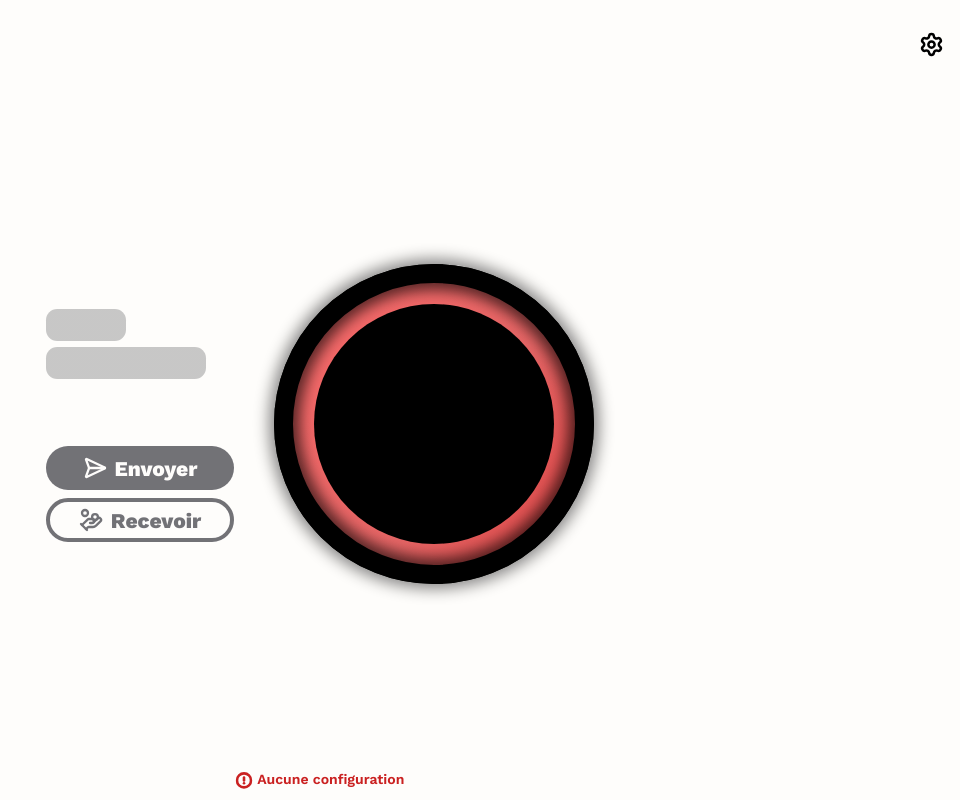
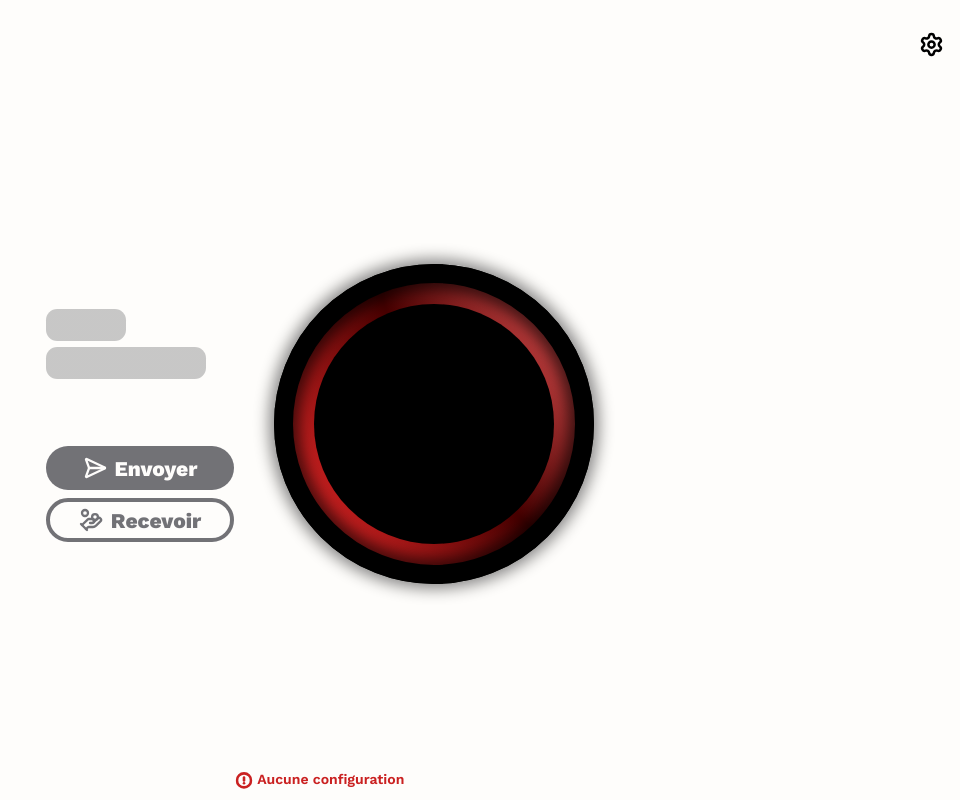
Before and after one commit to jean-voila/nexium, a SvelteKit app in the folder client/: page / in a window 1280 px wide. Shown: the whole page, without its empty margins (320-1280 px from the left). Built offline with nearby package versions, Linux system fonts and the light colour scheme.

Commit message:
changed colors

```diff
--- a/client/src/app.css
+++ b/client/src/app.css
@@ -162,23 +162,30 @@ body {
 }
 
 .cercle {
-    background: linear-gradient(124deg, #ff2400, #e81d1d, #e8b71d, #e3e81d, #1de840, #1ddde8, #2b1de8, hsl(295, 100%, 48%), #dd00f3);
+    background: radial-gradient(circle, #ff2400, #ff4a4a, #e8b71d, #e3e81d, #1de840, #1ddde8, #4f7bff, hsl(295, 100%, 48%), #dd00f3);
     background-size: 360% 360%;
     box-shadow: inset 0px 0px 14px 22px rgba(0, 0, 0, 0.63);
-    -webkit-animation: rainbow 9s ease infinite;
-    -z-animation: rainbow 9s ease infinite;
-    -o-animation: rainbow 9s ease infinite;
-    animation: rainbow 9s ease infinite;
+    animation: rainbow 20s linear infinite, rotate-bg 20s linear infinite;
+}
+
+@keyframes rotate-bg {
+    0% {
+        transform: rotate(0deg);
+    }
+
+    100% {
+        transform: rotate(360deg);
+    }
 }
 
 .cercle-disabled {
-    background: linear-gradient(124deg, #ff0000, #ff3636, #ff6b6b, #e56565, #da2424, #6c0c0c);
+    background: radial-gradient(circle, #6c0c0c, #940909, #d14747, #470000, #da2424, #6c0c0c);
     background-size: 360% 360%;
     box-shadow: inset 0px 0px 14px 22px rgba(0, 0, 0, 0.63);
-    -webkit-animation: rainbow 4s ease infinite;
-    -z-animation: rainbow 4s ease infinite;
-    -o-animation: rainbow 4s ease infinite;
-    animation: rainbow 4s ease infinite;
+    -webkit-animation: rainbow 5s ease infinite;
+    -z-animation: rainbow 5s ease infinite;
+    -o-animation: rainbow 5s ease infinite;
+    animation: rainbow 5s ease infinite;
 }
 
 @-webkit-keyframes rainbow {
```
